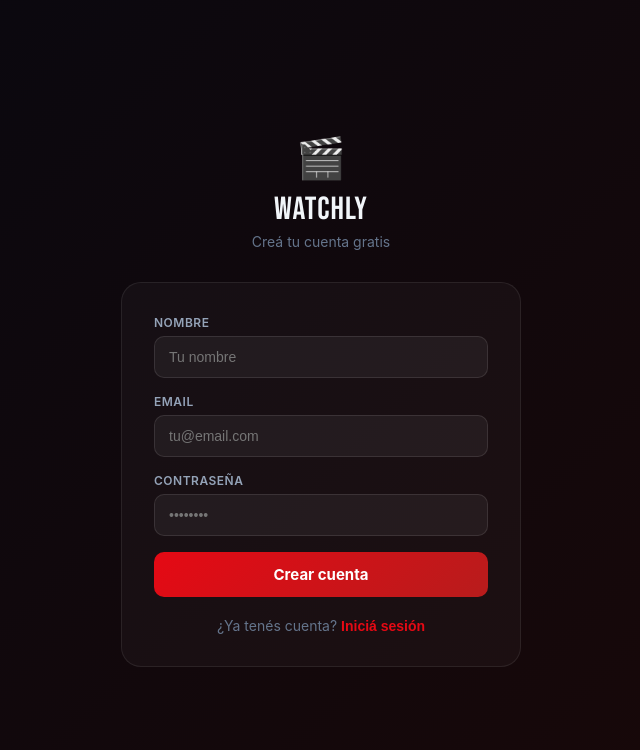
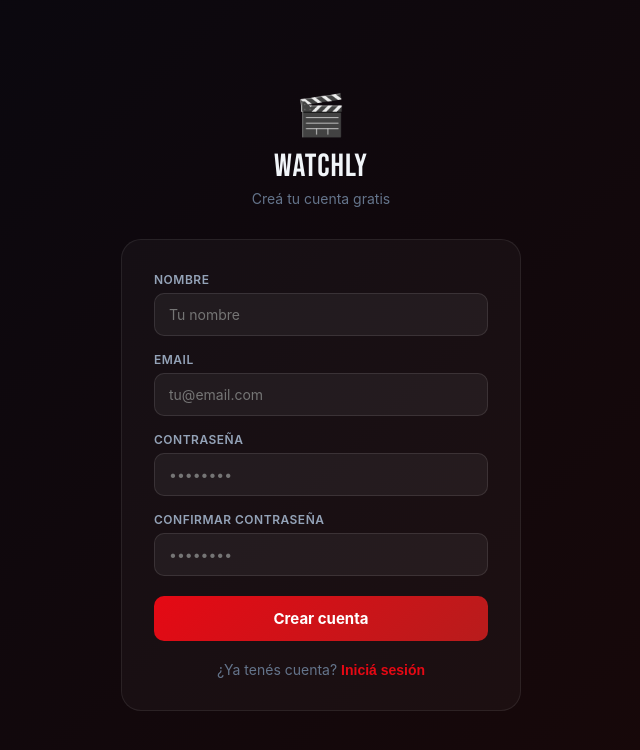
Before and after one commit to joakol119/Watchly, a Next.js app in the folder frontend/: page /login in a window 1280 px wide. Both pictures are taken after a click on the button "Registrate". Shown: the top 750 px of the page, without its empty margins (319-959 px from the left). Built offline with nearby package versions, Linux system fonts and the light colour scheme; no server answers.

Commit message:
feat: campo confirmar contraseña en registro

```diff
--- a/frontend/app/login/page.js
+++ b/frontend/app/login/page.js
@@ -5,7 +5,7 @@ import { api } from '../../lib/api';
 
 function LoginContent() {
   const [mode, setMode] = useState('login');
-  const [form, setForm] = useState({ name: '', email: '', password: '' });
+  const [form, setForm] = useState({ name: '', email: '', password: '', confirmPassword: '' });
   const [error, setError] = useState('');
   const [loading, setLoading] = useState(false);
   const router = useRouter();
@@ -19,6 +19,18 @@ function LoginContent() {
   const handleSubmit = async (e) => {
     e.preventDefault();
     setError('');
+
+    if (mode === 'register') {
+      if (form.password !== form.confirmPassword) {
+        setError('Las contraseñas no coinciden');
+        return;
+      }
+      if (form.password.length < 6) {
+        setError('La contraseña debe tener al menos 6 caracteres');
+        return;
+      }
+    }
+
     setLoading(true);
     try {
       const data = mode === 'login'
@@ -34,48 +46,123 @@ function LoginContent() {
     }
   };
 
+  const switchMode = () => {
+    setMode(mode === 'login' ? 'register' : 'login');
+    setError('');
+    setForm({ name: '', email: '', password: '', confirmPassword: '' });
+  };
+
+  const inputStyle = {
+    width: '100%', padding: '12px 14px', borderRadius: 10,
+    border: '1.5px solid rgba(255,255,255,0.1)',
+    background: 'rgba(255,255,255,0.05)', color: '#f1f5f9',
+    fontSize: 14, outline: 'none', boxSizing: 'border-box',
+    fontFamily: 'inherit',
+  };
+
+  const labelStyle = {
+    display: 'block', fontSize: 12, fontWeight: 600,
+    color: '#94a3b8', marginBottom: 6,
+    textTransform: 'uppercase', letterSpacing: 0.5,
+  };
+
   return (
     <div style={{ minHeight: '100vh', background: 'linear-gradient(135deg, #080810 0%, #1a0808 100%)', display: 'flex', alignItems: 'center', justifyContent: 'center', padding: 24, fontFamily: "'Inter', system-ui, sans-serif" }}>
-      <style>{`@import url('https://fonts.googleapis.com/css2?family=Bebas+Neue&display=swap');`}</style>
+      <style>{`
+        @import url('https://fonts.googleapis.com/css2?family=Bebas+Neue&display=swap');
+        input:focus { border-color: rgba(229,9,20,0.5) !important; box-shadow: 0 0 0 3px rgba(229,9,20,0.1) !important; }
+      `}</style>
+
       <div style={{ width: '100%', maxWidth: 400 }}>
         <div style={{ textAlign: 'center', marginBottom: 32 }}>
           <span style={{ fontSize: 40 }}>🎬</span>
           <h1 style={{ fontFamily: "'Bebas Neue', sans-serif", fontSize: 32, fontWeight: 400, marginTop: 8, letterSpacing: 1 }}>Watchly</h1>
-          <p style={{ color: '#64748b', fontSize: 14, marginTop: 4 }}>{mode === 'login' ? 'Bienvenido de vuelta' : 'Creá tu cuenta gratis'}</p>
+          <p style={{ color: '#64748b', fontSize: 14, marginTop: 4 }}>
+            {mode === 'login' ? 'Bienvenido de vuelta' : 'Creá tu cuenta gratis'}
+          </p>
         </div>
 
         <div style={{ background: 'rgba(255,255,255,0.03)', border: '1px solid rgba(255,255,255,0.08)', borderRadius: 20, padding: 32 }}>
           <form onSubmit={handleSubmit} style={{ display: 'flex', flexDirection: 'column', gap: 16 }}>
+
             {mode === 'register' && (
               <div>
-                <label style={{ display: 'block', fontSize: 12, fontWeight: 600, color: '#94a3b8', marginBottom: 6, textTransform: 'uppercase', letterSpacing: 0.5 }}>Nombre</label>
-                <input value={form.name} onChange={e => setForm({ ...form, name: e.target.value })}
-                  style={{ width: '100%', padding: '12px 14px', borderRadius: 10, border: '1.5px solid rgba(255,255,255,0.1)', background: 'rgba(255,255,255,0.05)', color: '#f1f5f9', fontSize: 14, outline: 'none', boxSizing: 'border-box' }}
-                  placeholder="Tu nombre" required />
+                <label style={labelStyle}>Nombre</label>
+                <input
+                  value={form.name}
+                  onChange={e => setForm({ ...form, name: e.target.value })}
+                  style={inputStyle}
+                  placeholder="Tu nombre"
+                  required
+                />
               </div>
             )}
+
             <div>
-              <label style={{ display: 'block', fontSize: 12, fontWeight: 600, color: '#94a3b8', marginBottom: 6, textTransform: 'uppercase', letterSpacing: 0.5 }}>Email</label>
-              <input type="email" value={form.email} onChange={e => setForm({ ...form, email: e.target.value })}
-                style={{ width: '100%', padding: '12px 14px', borderRadius: 10, border: '1.5px solid rgba(255,255,255,0.1)', background: 'rgba(255,255,255,0.05)', color: '#f1f5f9', fontSize: 14, outline: 'none', boxSizing: 'border-box' }}
-                placeholder="tu@email.com" required />
+              <label style={labelStyle}>Email</label>
+              <input
+                type="email"
+                value={form.email}
+                onChange={e => setForm({ ...form, email: e.target.value })}
+                style={inputStyle}
+                placeholder="tu@email.com"
+                required
+              />
             </div>
+
             <div>
-              <label style={{ display: 'block', fontSize: 12, fontWeight: 600, color: '#94a3b8', marginBottom: 6, textTransform: 'uppercase', letterSpacing: 0.5 }}>Contraseña</label>
-              <input type="password" value={form.password} onChange={e => setForm({ ...form, password: e.target.value })}
-                style={{ width: '100%', padding: '12px 14px', borderRadius: 10, border: '1.5px solid rgba(255,255,255,0.1)', background: 'rgba(255,255,255,0.05)', color: '#f1f5f9', fontSize: 14, outline: 'none', boxSizing: 'border-box' }}
-                placeholder="••••••••" required />
+              <label style={labelStyle}>Contraseña</label>
+              <input
+                type="password"
+                value={form.password}
+                onChange={e => setForm({ ...form, password: e.target.value })}
+                style={inputStyle}
+                placeholder="••••••••"
+                required
+              />
             </div>
+
+            {mode === 'register' && (
+              <div>
+                <label style={labelStyle}>Confirmar contraseña</label>
+                <input
+                  type="password"
+                  value={form.confirmPassword}
+                  onChange={e => setForm({ ...form, confirmPassword: e.target.value })}
+                  style={{
+                    ...inputStyle,
+                    borderColor: form.confirmPassword && form.confirmPassword !== form.password
+                      ? 'rgba(239,68,68,0.5)'
+                      : form.confirmPassword && form.confirmPassword === form.password
+                        ? 'rgba(34,197,94,0.5)'
+                        : 'rgba(255,255,255,0.1)',
+                  }}
+                  placeholder="••••••••"
+                  required
+                />
+                {form.confirmPassword && form.confirmPassword !== form.password && (
+                  <p style={{ fontSize: 12, color: '#f87171', marginTop: 4 }}>Las contraseñas no coinciden</p>
+                )}
+                {form.confirmPassword && form.confirmPassword === form.password && (
+                  <p style={{ fontSize: 12, color: '#86efac', marginTop: 4 }}>✓ Las contraseñas coinciden</p>
+                )}
+              </div>
+            )}
+
             {error && <p style={{ color: '#f87171', fontSize: 13, textAlign: 'center' }}>{error}</p>}
-            <button type="submit" disabled={loading} style={{ padding: '13px', borderRadius: 10, border: 'none', background: 'linear-gradient(135deg, #e50914, #b81c1c)', color: '#fff', fontWeight: 700, fontSize: 15, cursor: 'pointer', opacity: loading ? 0.7 : 1, fontFamily: 'inherit' }}>
+
+            <button
+              type="submit"
+              disabled={loading}
+              style={{ padding: '13px', borderRadius: 10, border: 'none', background: 'linear-gradient(135deg, #e50914, #b81c1c)', color: '#fff', fontWeight: 700, fontSize: 15, cursor: loading ? 'not-allowed' : 'pointer', opacity: loading ? 0.7 : 1, fontFamily: 'inherit', marginTop: 4 }}
+            >
               {loading ? 'Cargando...' : mode === 'login' ? 'Iniciar sesión' : 'Crear cuenta'}
             </button>
           </form>
 
           <p style={{ textAlign: 'center', marginTop: 20, fontSize: 14, color: '#64748b' }}>
             {mode === 'login' ? '¿No tenés cuenta? ' : '¿Ya tenés cuenta? '}
-            <button onClick={() => { setMode(mode === 'login' ? 'register' : 'login'); setError(''); }}
-              style={{ background: 'none', border: 'none', color: '#e50914', cursor: 'pointer', fontWeight: 600, fontSize: 14 }}>
+            <button onClick={switchMode} style={{ background: 'none', border: 'none', color: '#e50914', cursor: 'pointer', fontWeight: 600, fontSize: 14 }}>
               {mode === 'login' ? 'Registrate' : 'Iniciá sesión'}
             </button>
           </p>
```
